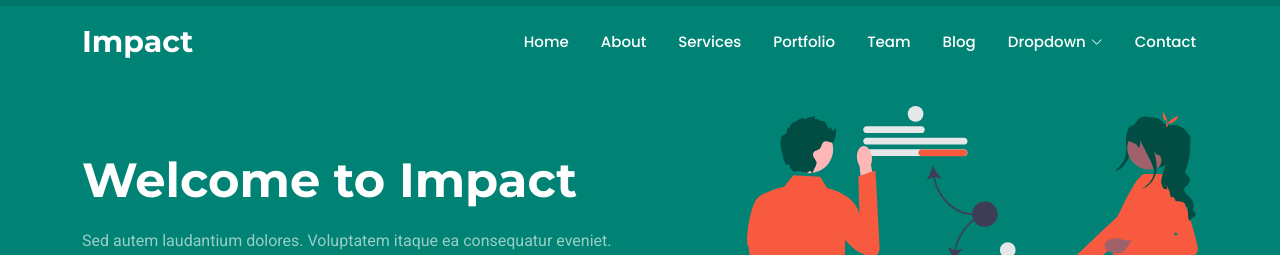
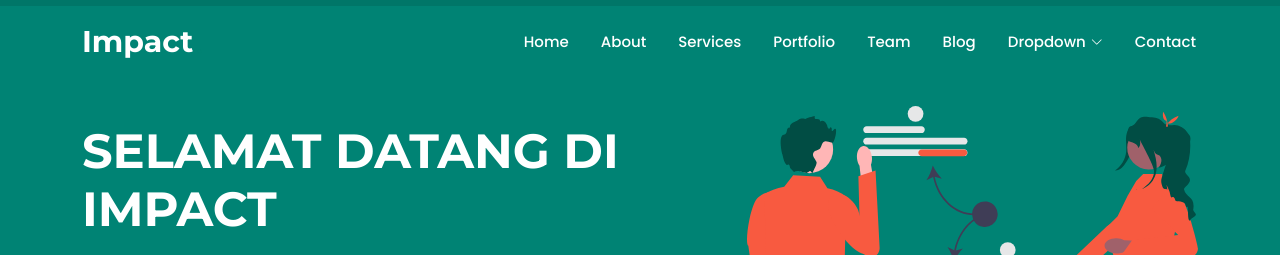
Before and after one commit to DonDika/clone-landingpage, a plain HTML site: page index.html in a window 1280 px wide. Shown: the part 34-289 px from the top of the page. Drawn offline with Linux system fonts and the light colour scheme.

Commit message:
change title

```diff
--- a/index.html
+++ b/index.html
@@ -109,7 +109,7 @@
       <div class="container position-relative" data-aos="fade-up" data-aos-delay="100">
         <div class="row gy-5 justify-content-between">
           <div class="col-lg-6 order-2 order-lg-1 d-flex flex-column justify-content-center">
-            <h2><span>Welcome to </span><span class="accent">Impact</span></h2>
+            <h2><span>SELAMAT DATANG DI </span><span class="accent">IMPACT</span></h2>
             <p>Sed autem laudantium dolores. Voluptatem itaque ea consequatur eveniet. Eum quas beatae cumque eum quaerat.</p>
             <div class="d-flex">
               <a href="#about" class="btn-get-started">Get Started</a>
```
